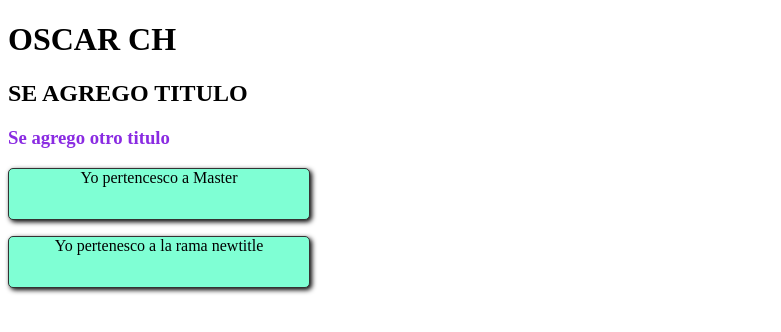
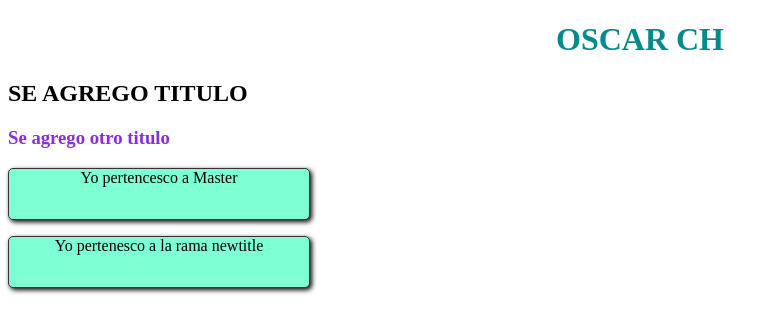
Before and after one commit to osd3v/pagina, a plain HTML site: page os.html in a window 1280 px wide. Shown: the whole page, without its empty margins (0-781 px from the left). Drawn offline with Linux system fonts and the light colour scheme.

Commit message:
cambio en la cabecera

```diff
--- a/estilo.css
+++ b/estilo.css
@@ -1,3 +1,10 @@
+h1
+{
+    color: darkcyan;
+    font-weight: bold;
+    text-align: center;
+}
+
 h3
 {
     color: blueviolet;
```
